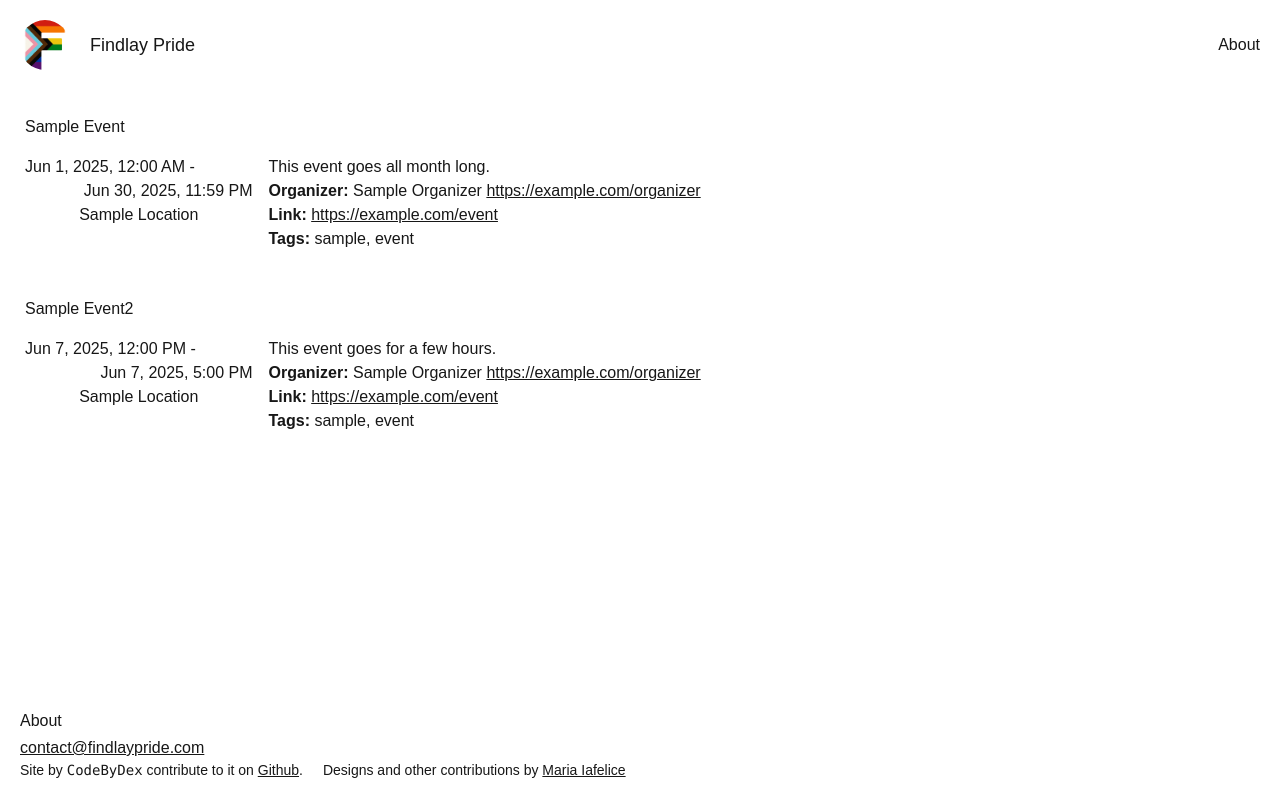
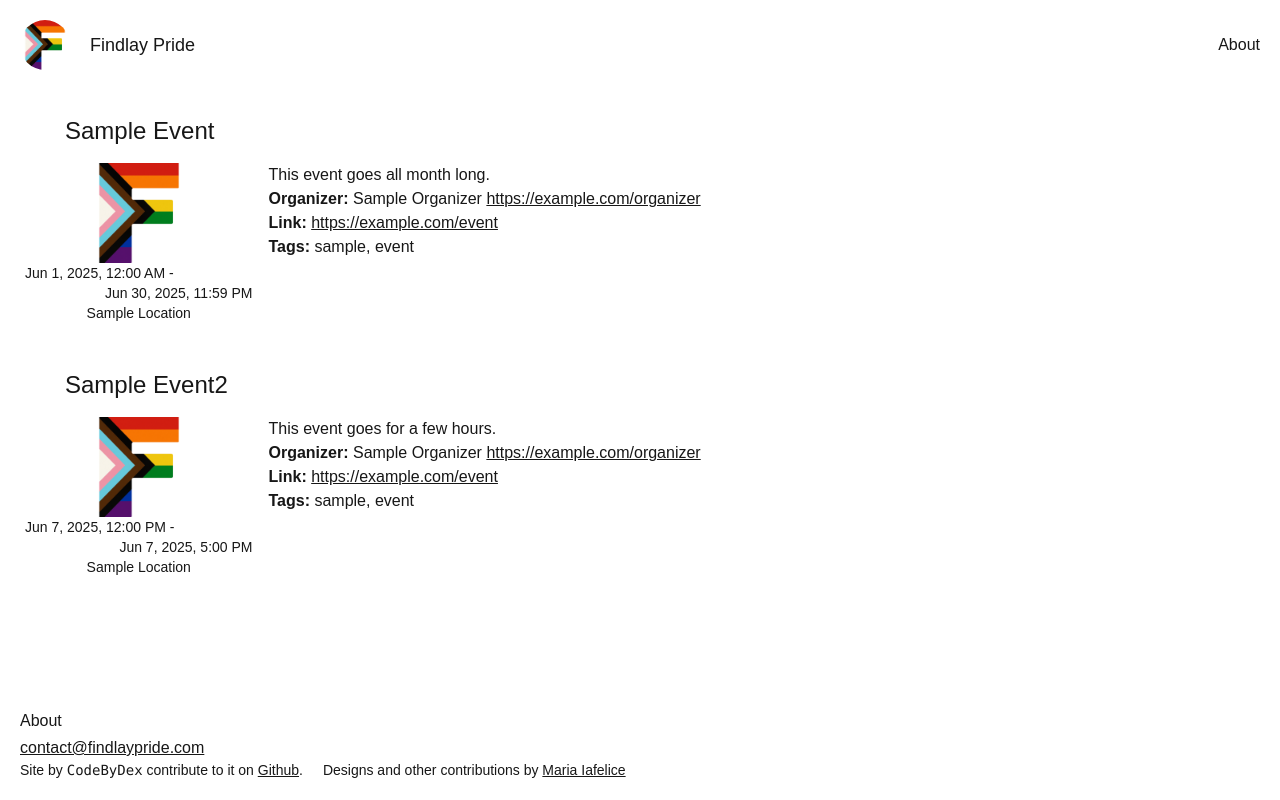
Before and after one commit to CodeByDex/findlay-pride-web, a Next.js app: page /sampleevent in a window 1280 px wide. Built offline with nearby package versions, Linux system fonts and the light colour scheme.

Commit message:
updated event to support a graphic

```diff
--- a/app/sampleevent/page.tsx
+++ b/app/sampleevent/page.tsx
@@ -11,7 +11,9 @@ const events: Event[] = [
         organizer: "Sample Organizer",
         organizerURI: "https://example.com/organizer",
         eventURI: "https://example.com/event",
-        tags: ["sample", "event"]
+        tags: ["sample", "event"],
+        imageURI: "/PrideF.png",
+        imageAlt: "Sample Event Image",
     },
     {
         name: "Sample Event2",
@@ -22,7 +24,9 @@ const events: Event[] = [
         organizer: "Sample Organizer",
         organizerURI: "https://example.com/organizer",
         eventURI: "https://example.com/event",
-        tags: ["sample", "event"]
+        tags: ["sample", "event"],
+        imageURI: "/PrideF.png",
+        imageAlt: "Sample Event Image",
     },
 ];
 
--- a/component/event.tsx
+++ b/component/event.tsx
@@ -1,14 +1,20 @@
 import React from 'react';
 import { Event } from '@data/type/Event'
+import Image from 'next/image';
 
 
 export function EventComponent({ eventProps }: { eventProps: Event }) {
 
     return (
         <div className="shadow-box flex flex-col">
-            <div className='mb-4 mr-4'><h2>{eventProps.name}</h2></div>
+            <div className='mb-4 mr-4 pl-10 text-2xl'><h2>{eventProps.name}</h2></div>
             <div className="flex flex-row flex-wrap">
-                <div className='mb-4 mr-4 min-w-1/4'>
+                <div className='mb-4 mr-4 min-w-1/4 text-sm'>
+                    {eventProps.imageURI && (
+                        <div className='justify-items-center'>
+                            <Image src={eventProps.imageURI} alt={eventProps.imageAlt} width={100} height={100} />
+                        </div>
+                    )}
                     <div>{eventProps.startDate.toLocaleString(undefined, { dateStyle: "medium", timeStyle: "short" })} -</div>
                     <div className='text-right'>{eventProps.endDate.toLocaleString(undefined, { dateStyle: "medium", timeStyle: "short" })}</div>
                     <div className='text-center'>{eventProps.location}</div>
--- a/data/type/Event.tsx
+++ b/data/type/Event.tsx
@@ -1,6 +1,8 @@
 export type Event = {
     name: string;
     description: string;
+    imageURI?: string;
+    imageAlt: string;
     startDate: Date;
     endDate: Date;
     location: string;
```
